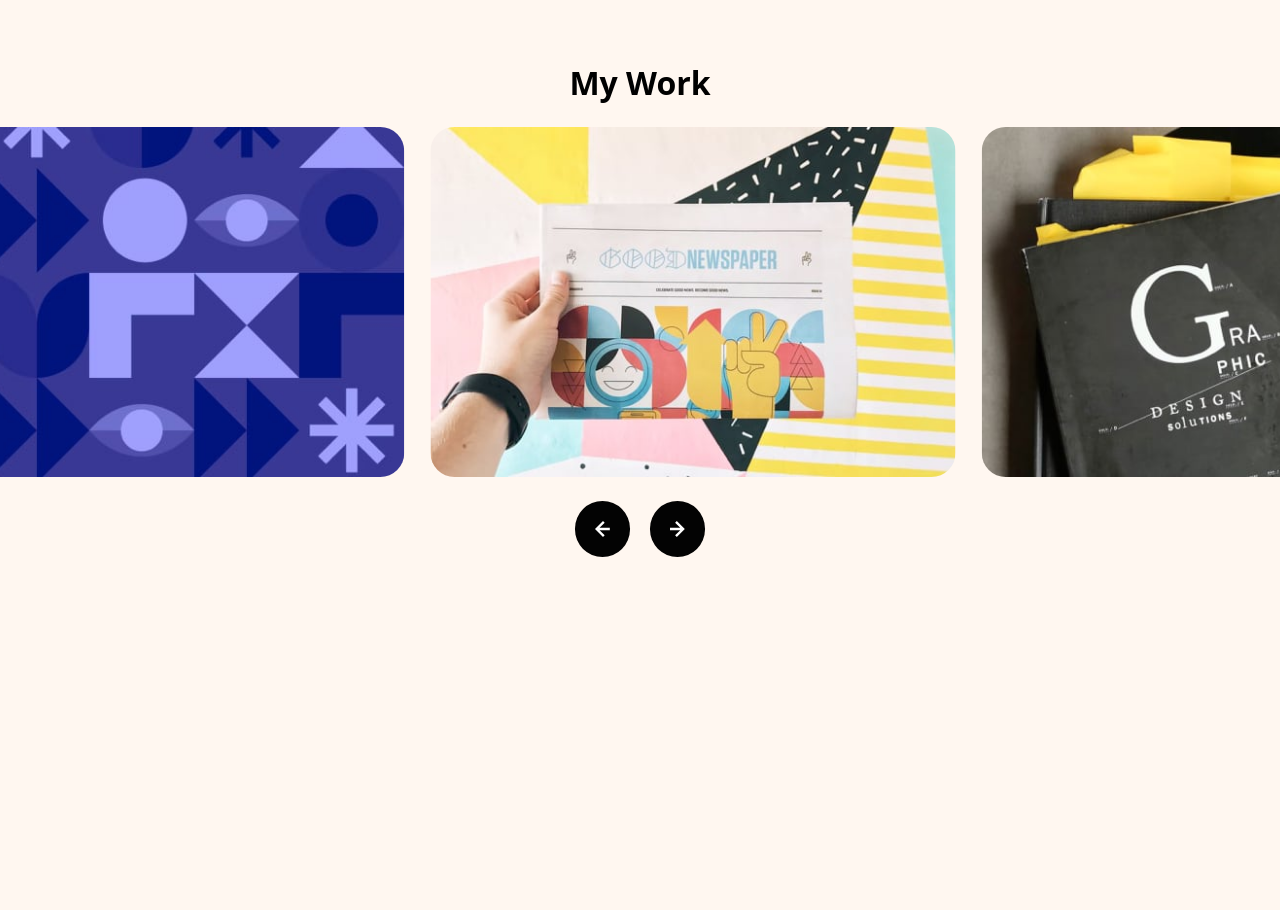
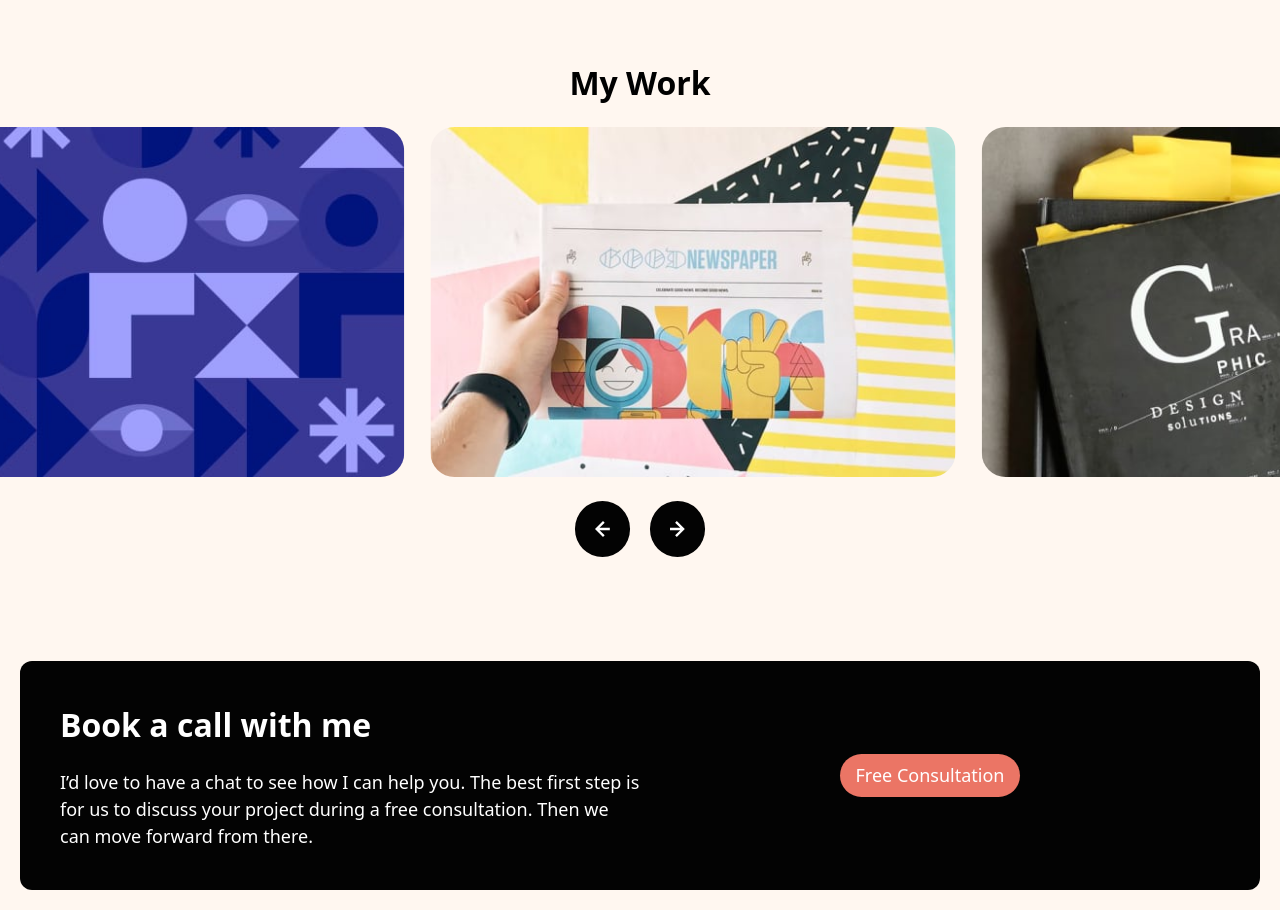
Before and after one commit to prikaskyy/Design-portfolio-landing-page, a plain HTML site: page dist/index.html in a window 1280 px wide. Shown: the part 1293-2203 px from the top of the page. Before the commit the page ends 1894 px from the top, so only its background shows below. Drawn offline with Linux system fonts and the light colour scheme.

Commit message:
CTA section

```diff
--- a/dist/index.html
+++ b/dist/index.html
@@ -97,6 +97,20 @@
         </div>
       </div>
     </section>
+    <section class="container mx-auto p-5">
+      <div class="text-center bg-black rounded-xl px-5 py-10 mt-10 md:px-10 lg:grid lg:grid-flow-col lg:grid-cols-2">
+        <div class=" lg:text-left">
+          <h3 class="text-sub text-white font-bold pb-5 md:text-Heading-S">Book a call with me</h3>
+          <p class="text-white text-p-mobile md:text-base ">
+            I’d love to have a chat to see how I can help you. The best first step is for us to discuss your project during a free consultation.
+            Then we can move forward from there.
+          </p>
+        </div>
+        <div class="lg:flex lg:flex-col lg:justify-center justify-self-center">
+          <button class="bg-red px-4 py-2 rounded-full text-white mt-6 md:text-base lg:self-center lg:mt-0 hover:bg-yellow duration-500">Free Consultation</button>
+        </div>
+      </div>
+    </section>
   </main>
 <script src="script.js"></script>
 </body>
```
Also changed, not shown: dist/style.css.
